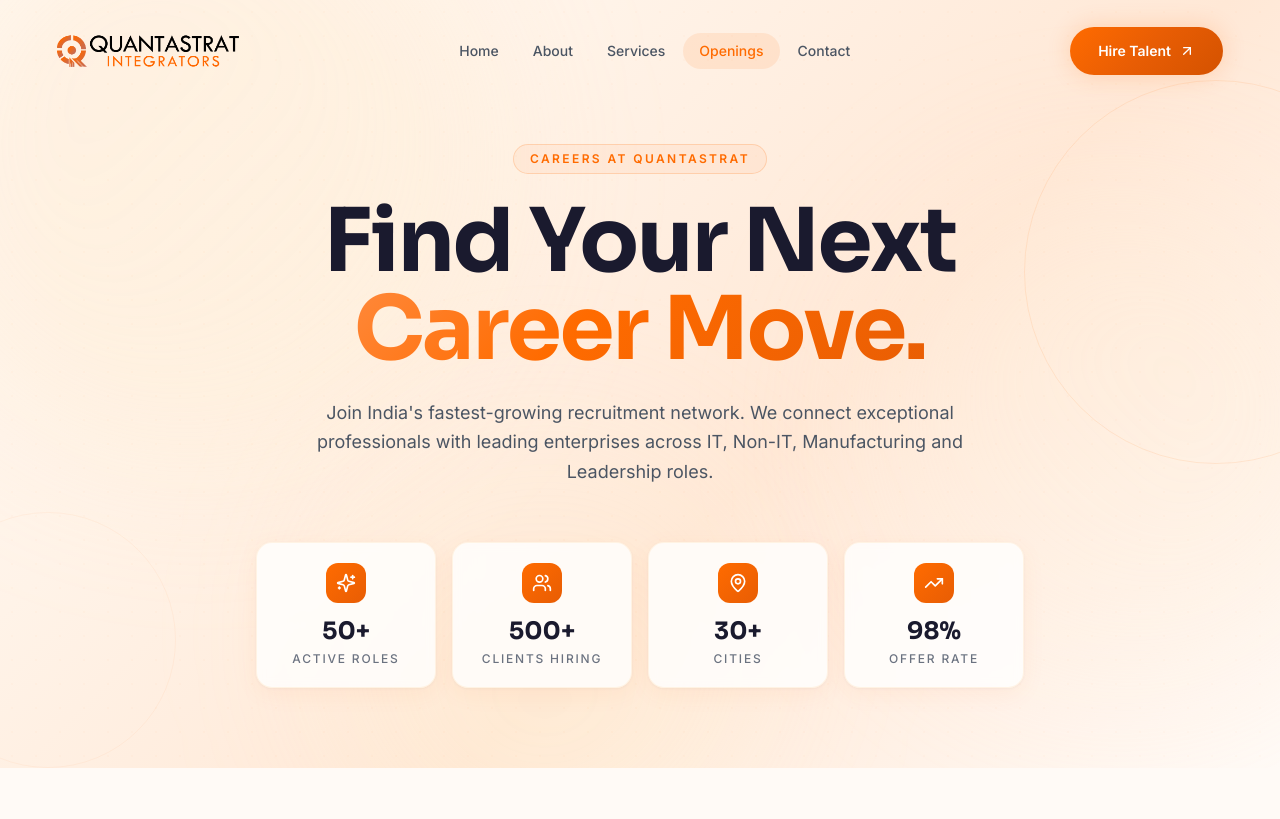
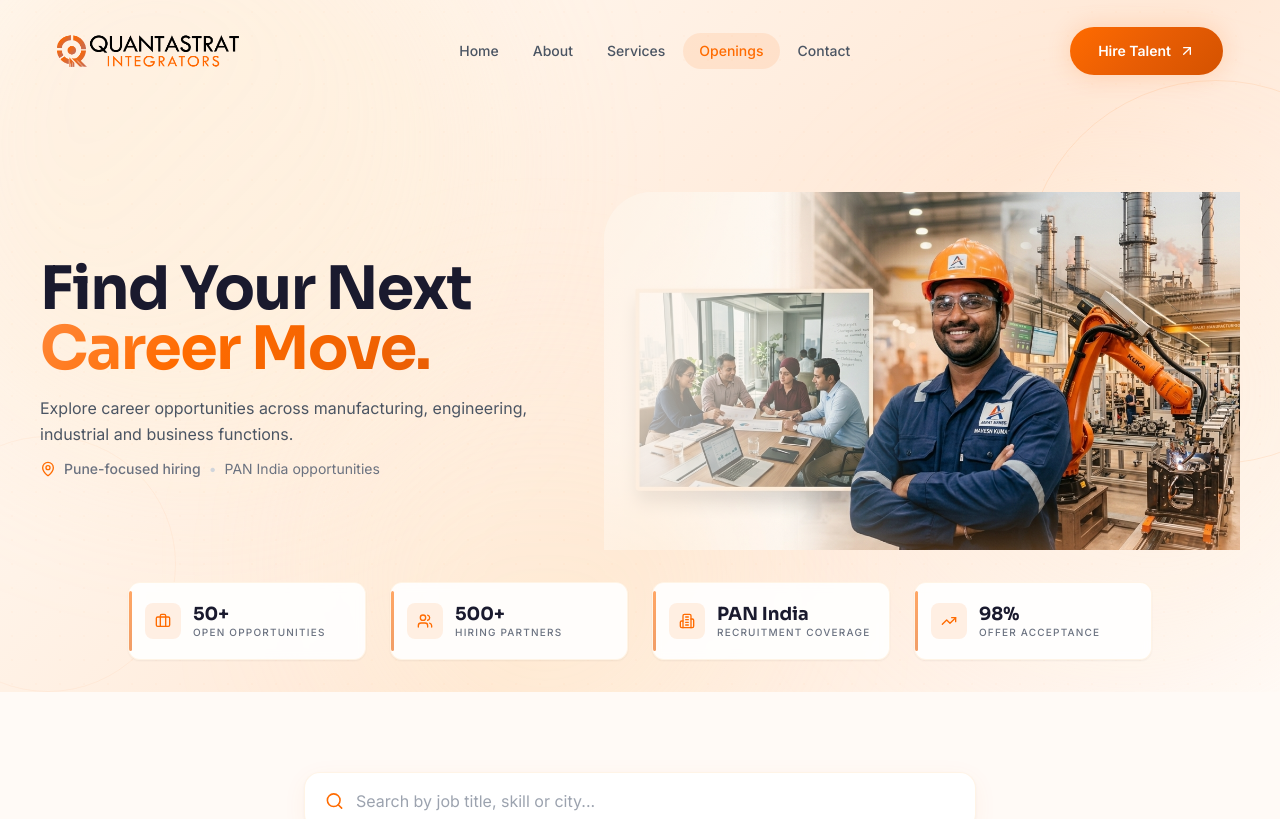
Before and after one commit to kawadeIshwar/Quantastrat-Integrators, a Next.js app: page /careers in a window 1280 px wide. Shown: the top 819 px of the page. Built offline with nearby package versions, Linux system fonts and the light colour scheme.

Commit message:
file update

```diff
--- a/src/app/careers/page.tsx
+++ b/src/app/careers/page.tsx
@@ -1,5 +1,6 @@
 import type { Metadata } from "next";
-import { Sparkles, Users, MapPin, TrendingUp } from "lucide-react";
+import Image from "next/image";
+import { Briefcase, Users, Building2, TrendingUp, MapPin } from "lucide-react";
 import GradientOrbs from "@/components/ui/GradientOrbs";
 import JobsBoard from "@/components/careers/JobsBoard";
 
@@ -9,17 +10,17 @@ export const metadata: Metadata = {
 };
 
 const STATS = [
-  { Icon: Sparkles, value: "50+", label: "Active Roles" },
-  { Icon: Users, value: "500+", label: "Clients Hiring" },
-  { Icon: MapPin, value: "30+", label: "Cities" },
-  { Icon: TrendingUp, value: "98%", label: "Offer Rate" },
+  { Icon: Briefcase,  value: "50+",       label: "Open Opportunities", sub: "Active Roles" },
+  { Icon: Users,      value: "500+",      label: "Hiring Partners",    sub: "Across Industries" },
+  { Icon: Building2,  value: "PAN India", label: "Recruitment Coverage", sub: "Across Key Cities" },
+  { Icon: TrendingUp, value: "98%",       label: "Offer Acceptance",   sub: "Rate" },
 ];
 
 export default function CareersPage() {
   return (
     <>
       {/* Hero */}
-      <section className="relative isolate overflow-hidden bg-hero-gradient pt-36 pb-20">
+      <section className="relative isolate overflow-hidden bg-hero-gradient pt-40 pb-0 md:pt-48">
         <GradientOrbs />
         <div aria-hidden className="pointer-events-none absolute inset-0 -z-[5] dot-pattern opacity-30" />
         {/* Decorative rings */}
@@ -27,27 +28,64 @@ export default function CareersPage() {
         <div aria-hidden className="pointer-events-none absolute -left-20 bottom-0 h-64 w-64 rounded-full border border-brand-orange/5" />
 
         <div className="container-x relative z-10">
-          <div className="mx-auto max-w-3xl text-center">
-            <div className="mx-auto w-fit eyebrow mb-6">Careers at Quantastrat</div>
-            <h1 className="heading-xl font-bold text-brand-ink">
-              Find Your Next{" "}
-              <span className="text-gradient-orange">Career Move.</span>
-            </h1>
-            <p className="mx-auto mt-6 max-w-2xl text-lg text-gray-600 leading-relaxed">
-              Join India&apos;s fastest-growing recruitment network. We connect exceptional professionals
-              with leading enterprises across IT, Non-IT, Manufacturing and Leadership roles.
-            </p>
+          {/* Split hero: text left, image right */}
+          <div className="flex flex-col lg:flex-row items-center gap-6 lg:gap-6">
+            {/* Left – Text content */}
+            <div className="flex-1 max-w-xl lg:max-w-[540px] text-left">
+              <h1 className="font-display text-4xl md:text-5xl lg:text-6xl leading-[0.95] tracking-tight font-bold text-brand-ink">
+                Find Your Next{" "}
+                <span className="text-gradient-orange">Career Move.</span>
+              </h1>
+              <p className="mt-4 text-base text-gray-600 leading-relaxed">
+                Explore career opportunities across manufacturing, engineering,
+                industrial and business functions.
+              </p>
+              <div className="mt-3 inline-flex items-center gap-2 text-sm text-gray-500">
+                <MapPin className="h-4 w-4 text-brand-orange" />
+                <span className="font-medium">Pune-focused hiring</span>
+                <span className="text-gray-300">•</span>
+                <span>PAN India opportunities</span>
+              </div>
+            </div>
+
+            {/* Right – Hero image */}
+            <div className="flex-1 relative w-full max-w-xl lg:max-w-none">
+              <div className="relative aspect-[4/3] lg:aspect-[16/9] w-full overflow-hidden rounded-3xl lg:rounded-none lg:rounded-tl-[3rem]">
+                <Image
+                  src="/careers-hero-collage.jpg"
+                  alt="Professionals across manufacturing, engineering and business roles"
+                  fill
+                  priority
+                  className="object-cover object-center"
+                  sizes="(max-width: 1024px) 100vw, 50vw"
+                />
+                {/* Soft fade on the left edge so it blends into the background */}
+                <div
+                  aria-hidden
+                  className="absolute inset-0 bg-gradient-to-r from-[#FFF3E8]/80 via-transparent to-transparent lg:block hidden"
+                />
+              </div>
+            </div>
           </div>
 
           {/* Stats row */}
-          <div className="mx-auto mt-14 grid max-w-3xl grid-cols-2 gap-4 md:grid-cols-4">
+          <div className="relative z-10 mx-auto mt-8 mb-8 grid grid-cols-2 gap-6 md:grid-cols-4 max-w-5xl">
             {STATS.map((s) => (
-              <div key={s.label} className="group rounded-2xl border border-orange-100/60 bg-white/80 backdrop-blur-sm p-5 text-center shadow-card transition-all duration-300 hover:-translate-y-1 hover:shadow-card-hover">
-                <div className="mx-auto mb-3 inline-flex h-10 w-10 items-center justify-center rounded-xl bg-gradient-to-br from-brand-orange to-brand-deep">
-                  <s.Icon className="h-5 w-5 text-white" />
+              <div
+                key={s.label}
+                className="group relative flex items-center gap-3 rounded-xl border border-orange-100/60 bg-white/90 backdrop-blur-sm px-4 py-5 shadow-sm transition-all duration-300 hover:-translate-y-0.5 hover:shadow-card-hover hover:border-brand-orange/30 overflow-hidden"
+              >
+                {/* Orange left accent */}
+                <div className="absolute left-0 top-2 bottom-2 w-[3px] rounded-full bg-gradient-to-b from-brand-orange to-brand-deep opacity-60 group-hover:opacity-100 transition-opacity" />
+                {/* Icon */}
+                <div className="flex-shrink-0 flex h-9 w-9 items-center justify-center rounded-lg bg-brand-orange/10 group-hover:bg-gradient-to-br group-hover:from-brand-orange group-hover:to-brand-deep transition-all duration-300">
+                  <s.Icon className="h-4 w-4 text-brand-orange group-hover:text-white transition-colors duration-300" />
                 </div>
-                <div className="font-display text-2xl font-bold text-brand-ink">{s.value}</div>
-                <div className="mt-1 text-xs font-medium uppercase tracking-[0.15em] text-gray-500">{s.label}</div>
+                {/* Text */}
+                <div className="min-w-0">
+                  <div className="font-display text-lg font-bold text-brand-ink leading-tight">{s.value}</div>
+                  <div className="text-[10px] font-medium uppercase tracking-[0.12em] text-gray-500 leading-tight">{s.label}</div>
+                </div>
               </div>
             ))}
           </div>
```
Also changed, not shown: public/careers-hero-collage.jpg (added).
